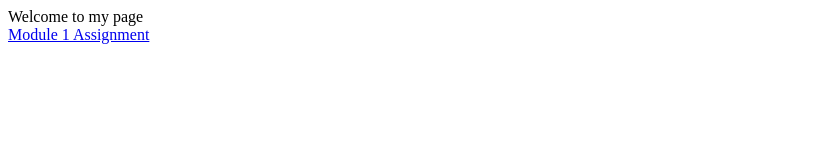
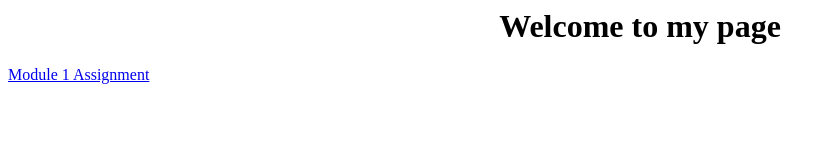
Before and after one commit to vinaysalunke/angularjs, a plain HTML site: page index.html in a window 1280 px wide. Shown: the whole page, without its empty margins (0-836 px from the left). Drawn offline with Linux system fonts and the light colour scheme.

Commit message:
Update index.html

```diff
--- a/index.html
+++ b/index.html
@@ -1,6 +1,6 @@
 <html>
 <head><title></title></head>
-<body> Welcome to my page <br>
+  <body> <h1 align="center">Welcome to my page </h1>
   <a href="https://vinaysalunke.github.io/angularjs/assignment1/">Module 1 Assignment</a>
 
 </body>
```
